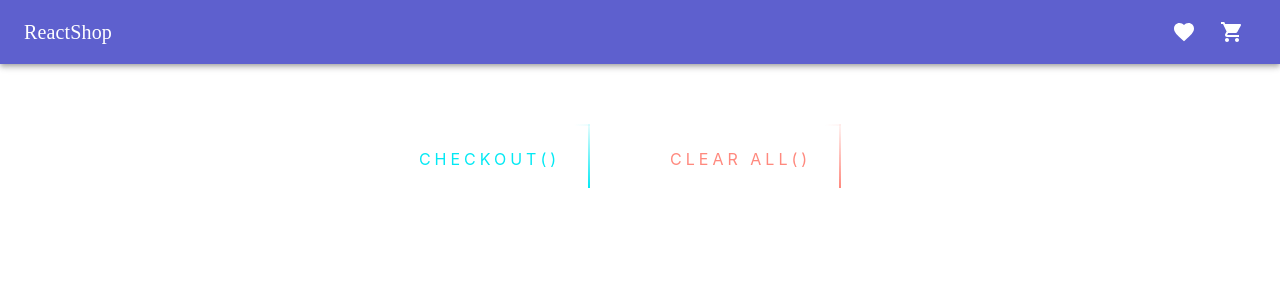
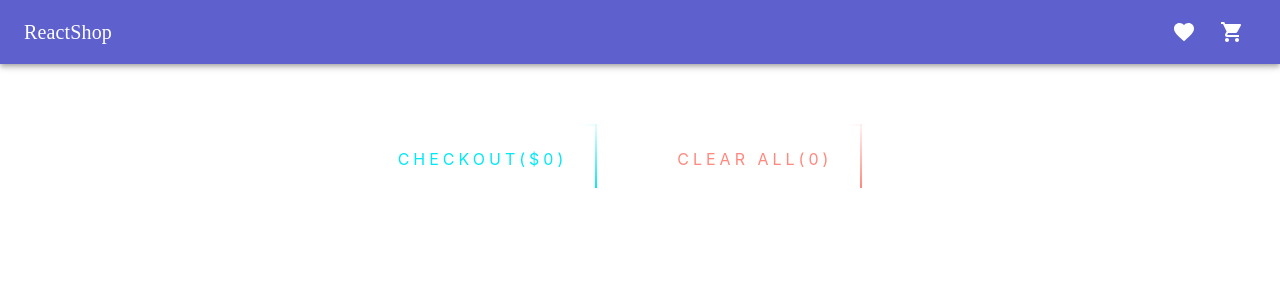
Before and after one commit to Robert1505/Shop, a React (Create React App) app: page /cart in a window 1280 px wide. Shown: the top 300 px of the page. Built offline with nearby package versions, Linux system fonts and the light colour scheme; a web font is replaced by a local one.

Commit message:
checkout button finished

```diff
--- a/src/CheckoutButton.tsx
+++ b/src/CheckoutButton.tsx
@@ -1,15 +1,17 @@
 import React, { ReactElement } from "react";
 
-interface Props {}
+interface Props {
+    totalPrice: number;
+}
 
-export default function CheckoutButton({}: Props): ReactElement {
+export default function CheckoutButton(props: Props): ReactElement {
   return (
     <a href="#">
       <span></span>
       <span></span>
       <span></span>
       <span></span>
-      Checkout()
+      Checkout(${props.totalPrice})
     </a>
   );
 }
--- a/src/ClearAllButton.tsx
+++ b/src/ClearAllButton.tsx
@@ -2,6 +2,7 @@ import React, { ReactElement } from "react";
 
 interface Props {
     onClick: () => void;
+    numberOfProducts: number;
 }
 
 export default function ClearAllButton(props: Props): ReactElement {
@@ -11,7 +12,7 @@ export default function ClearAllButton(props: Props): ReactElement {
       <span></span>
       <span></span>
       <span></span>
-      Clear All()
+      Clear All({props.numberOfProducts})
     </a>
   );
 }
--- a/src/pages/CartPage.tsx
+++ b/src/pages/CartPage.tsx
@@ -26,13 +26,15 @@ export default function CartPage({
 }: Props): ReactElement {
 
   const [productGroups, setProductGroups] = useState<ProductGroup[]>([]);
+  const [totalPrice, setTotalPrice] = useState(0);
 
   useEffect(() => {
     let newProductGroups: ProductGroup[] = [];
+    let newTotalPrice = 0;
 
     // Iteram peste fiecare produs din cosul de cumparaturi
     cartProducts.forEach((product: ProductInformation) => {
-
+      newTotalPrice += product.price;
       // Verificam daca exista deja o grupare pentru acest produs
       let groupIndex = newProductGroups.findIndex((group: ProductGroup) => group.product.name === product.name)
       if(groupIndex !== -1)
@@ -41,7 +43,7 @@ export default function CartPage({
         newProductGroups.push({ quantity: 1, product })
     });
 
-
+    setTotalPrice(newTotalPrice);
     setProductGroups(newProductGroups);
   }, [cartProducts]);
 
@@ -66,8 +68,8 @@ export default function CartPage({
           </Grid>
         ))}
       </Grid>
-      <CheckoutButton />
-      <ClearAllButton onClick = {() => setCartProducts([])}/>
+      <CheckoutButton totalPrice = {totalPrice} />
+      <ClearAllButton onClick = {() => setCartProducts([])} numberOfProducts = {cartProducts.length}/>
     </div>
   );
 }
```
